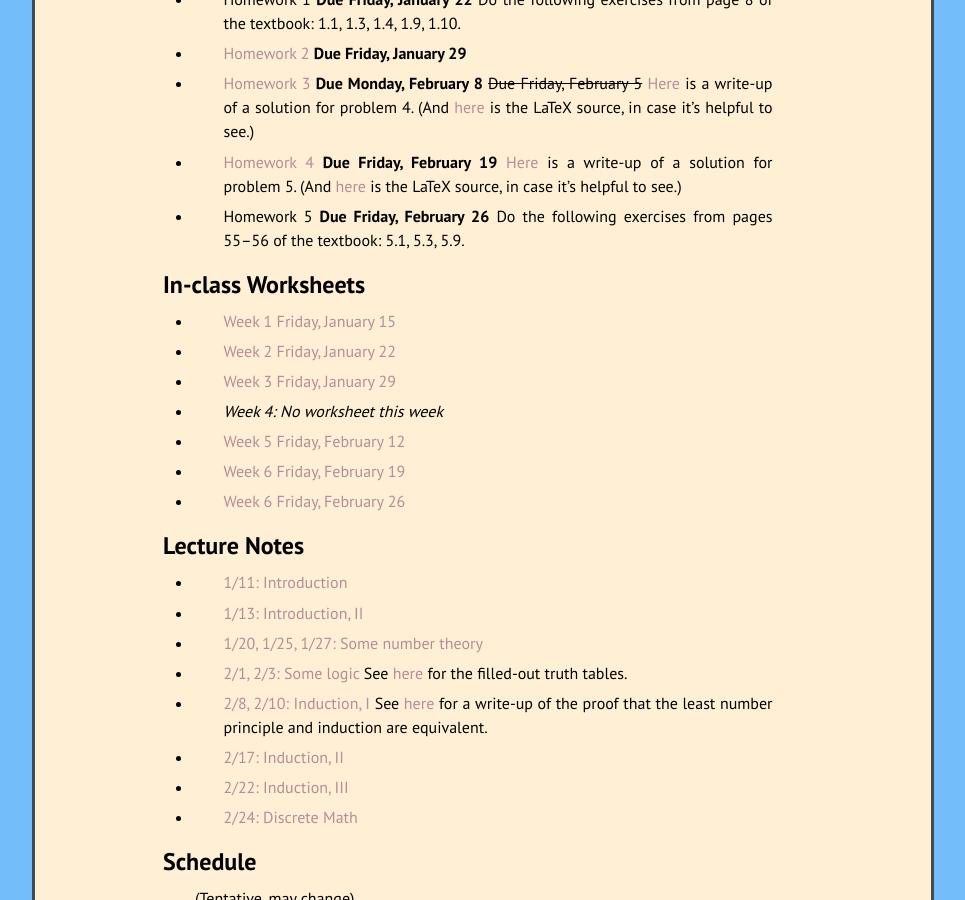
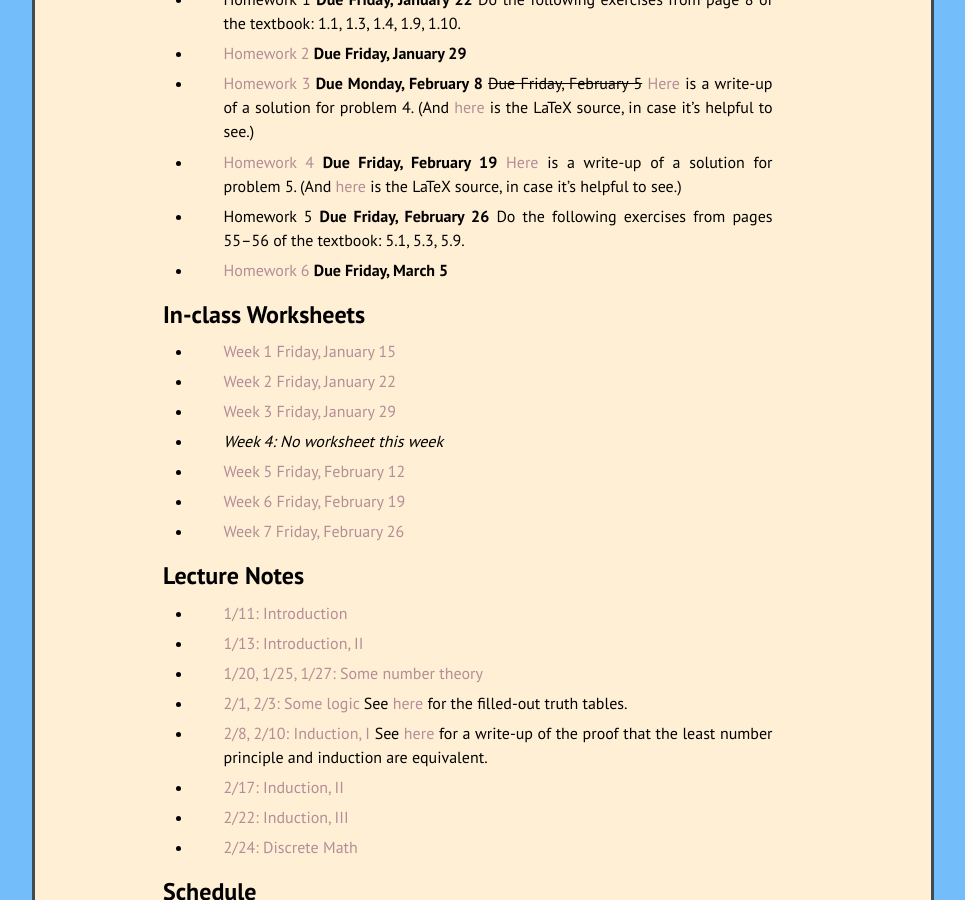
Before and after one commit to kamerynjw/kamerynjw.github.io, a Jekyll site: the page built from teaching/2021/math321.md, in a window 1280 px wide and 900 px high, scrolled down 1523 px. Shown: the whole window, without its empty margins (157-1122 px from the left). Built offline with Jekyll 4.4.1, drawn with Linux system fonts in a browser that asks for light colours; nearby versions of some CDN libraries; formulas are drawn with MathJax 3.

Commit message:
new 321 hw

```diff
--- a/teaching/2021/math321.md
+++ b/teaching/2021/math321.md
@@ -56,6 +56,8 @@ Homework
 
 * Homework 5 **Due Friday, February 26** Do the following exercises from pages 55–56 of the textbook: 5.1, 5.3, 5.9.
 
+* [Homework 6]({{ page.url }}hw6.pdf) **Due Friday, March 5**
+
 In-class Worksheets
 --------
 
@@ -71,7 +73,7 @@ In-class Worksheets
 
 * [Week 6 Friday, February 19]({{ page.url }}ic6.pdf)
 
-* [Week 6 Friday, February 26]({{ page.url }}ic7.pdf)
+* [Week 7 Friday, February 26]({{ page.url }}ic7.pdf)
 
 Lecture Notes
 -------
```
Also changed, not shown: 1 other file.
